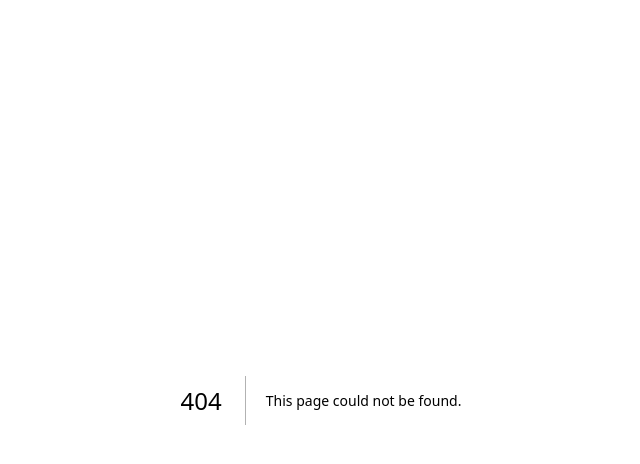
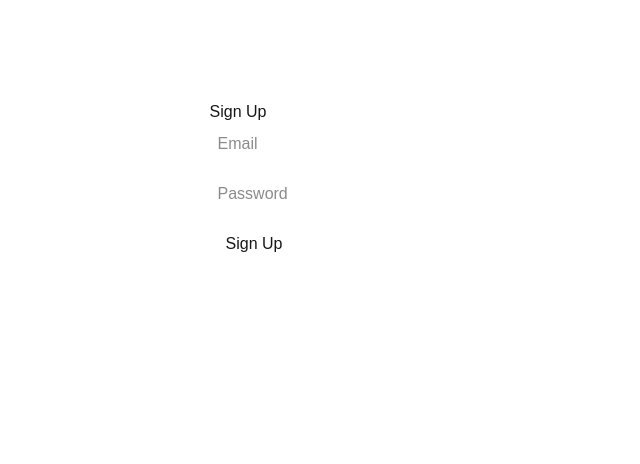
Before and after one commit to student-tisha/cozy-study-den, a Next.js app: page /signup in a window 1280 px wide. Before the commit this address had no page. Shown: the top 464 px of the page, without its empty margins (319-959 px from the left). Built offline with nearby package versions, Linux system fonts and the light colour scheme; no server answers.

Commit message:
Add signup, login, dashboard with Supabase auth integration

```diff
--- /dev/null
+++ b/app/dashboard/page.js
@@ -0,0 +1,45 @@
+'use client'
+import { useEffect, useState } from 'react'
+import { useRouter } from 'next/navigation'
+import { supabase } from '../../lib/supabaseClient'
+
+export default function DashboardPage() {
+  const [profile, setProfile] = useState(null)
+  const router = useRouter()
+
+  useEffect(() => {
+    const loadProfile = async () => {
+      const { data: { user } } = await supabase.auth.getUser()
+      if (!user) {
+        router.push('/login')
+        return
+      }
+
+      let { data, error } = await supabase.from('profiles').select('*').eq('id', user.id).single()
+
+      if (!data) {
+        const { data: newProfile, error: insertError } = await supabase
+          .from('profiles')
+          .insert({ id: user.id, username: user.email.split('@')[0] })
+          .select()
+          .single()
+        console.log('INSERT RESULT:', newProfile, insertError)
+        data = newProfile
+      }
+
+      setProfile(data)
+    }
+    loadProfile()
+  }, [])
+
+  if (!profile) return <p>Loading...</p>
+
+  return (
+    <div style={{ maxWidth: 600, margin: '80px auto', padding: 20 }}>
+      <h1>Welcome, {profile.username}</h1>
+      <p>Level: {profile.level}</p>
+      <p>XP: {profile.xp}</p>
+      <p>Currency: {profile.currency}</p>
+    </div>
+  )
+}
--- /dev/null
+++ b/app/login/page.js
@@ -0,0 +1,34 @@
+'use client'
+import { useState } from 'react'
+import { useRouter } from 'next/navigation'
+import { supabase } from '../../lib/supabaseClient'
+
+export default function LoginPage() {
+  const [email, setEmail] = useState('')
+  const [password, setPassword] = useState('')
+  const [error, setError] = useState('')
+  const router = useRouter()
+
+  const handleLogin = async (e) => {
+    e.preventDefault()
+    setError('')
+    const { error } = await supabase.auth.signInWithPassword({ email, password })
+    if (error) {
+      setError(error.message)
+      return
+    }
+    router.push('/dashboard')
+  }
+
+  return (
+    <div style={{ maxWidth: 400, margin: '80px auto', padding: 20 }}>
+      <h1>Log In</h1>
+      <form onSubmit={handleLogin}>
+        <input type="email" placeholder="Email" value={email} onChange={(e) => setEmail(e.target.value)} required style={{ display: 'block', width: '100%', marginBottom: 10, padding: 8 }} />
+        <input type="password" placeholder="Password" value={password} onChange={(e) => setPassword(e.target.value)} required style={{ display: 'block', width: '100%', marginBottom: 10, padding: 8 }} />
+        {error && <p style={{ color: 'red' }}>{error}</p>}
+        <button type="submit" style={{ padding: '8px 16px' }}>Log In</button>
+      </form>
+    </div>
+  )
+}
--- /dev/null
+++ b/app/signup/page.js
@@ -0,0 +1,38 @@
+'use client'
+import { useState } from 'react'
+import { useRouter } from 'next/navigation'
+import { supabase } from '../../lib/supabaseClient'
+
+export default function SignupPage() {
+  const [email, setEmail] = useState('')
+  const [password, setPassword] = useState('')
+  const [error, setError] = useState('')
+  const router = useRouter()
+
+  const handleSignup = async (e) => {
+    e.preventDefault()
+    setError('')
+    const { data, error } = await supabase.auth.signUp({ email, password })
+    if (error) {
+      setError(error.message)
+      return
+    }
+    // create a matching profile row
+    if (data.user) {
+      await supabase.from('profiles').insert({ id: data.user.id, username: email.split('@')[0] })
+    }
+    router.push('/dashboard')
+  }
+
+  return (
+    <div style={{ maxWidth: 400, margin: '80px auto', padding: 20 }}>
+      <h1>Sign Up</h1>
+      <form onSubmit={handleSignup}>
+        <input type="email" placeholder="Email" value={email} onChange={(e) => setEmail(e.target.value)} required style={{ display: 'block', width: '100%', marginBottom: 10, padding: 8 }} />
+        <input type="password" placeholder="Password" value={password} onChange={(e) => setPassword(e.target.value)} required style={{ display: 'block', width: '100%', marginBottom: 10, padding: 8 }} />
+        {error && <p style={{ color: 'red' }}>{error}</p>}
+        <button type="submit" style={{ padding: '8px 16px' }}>Sign Up</button>
+      </form>
+    </div>
+  )
+}
--- /dev/null
+++ b/lib/supabaseClient.js
@@ -0,0 +1,6 @@
+import { createClient } from '@supabase/supabase-js'
+
+const supabaseUrl = process.env.NEXT_PUBLIC_SUPABASE_URL
+const supabaseAnonKey = process.env.NEXT_PUBLIC_SUPABASE_ANON_KEY
+
+export const supabase = createClient(supabaseUrl, supabaseAnonKey)
```
